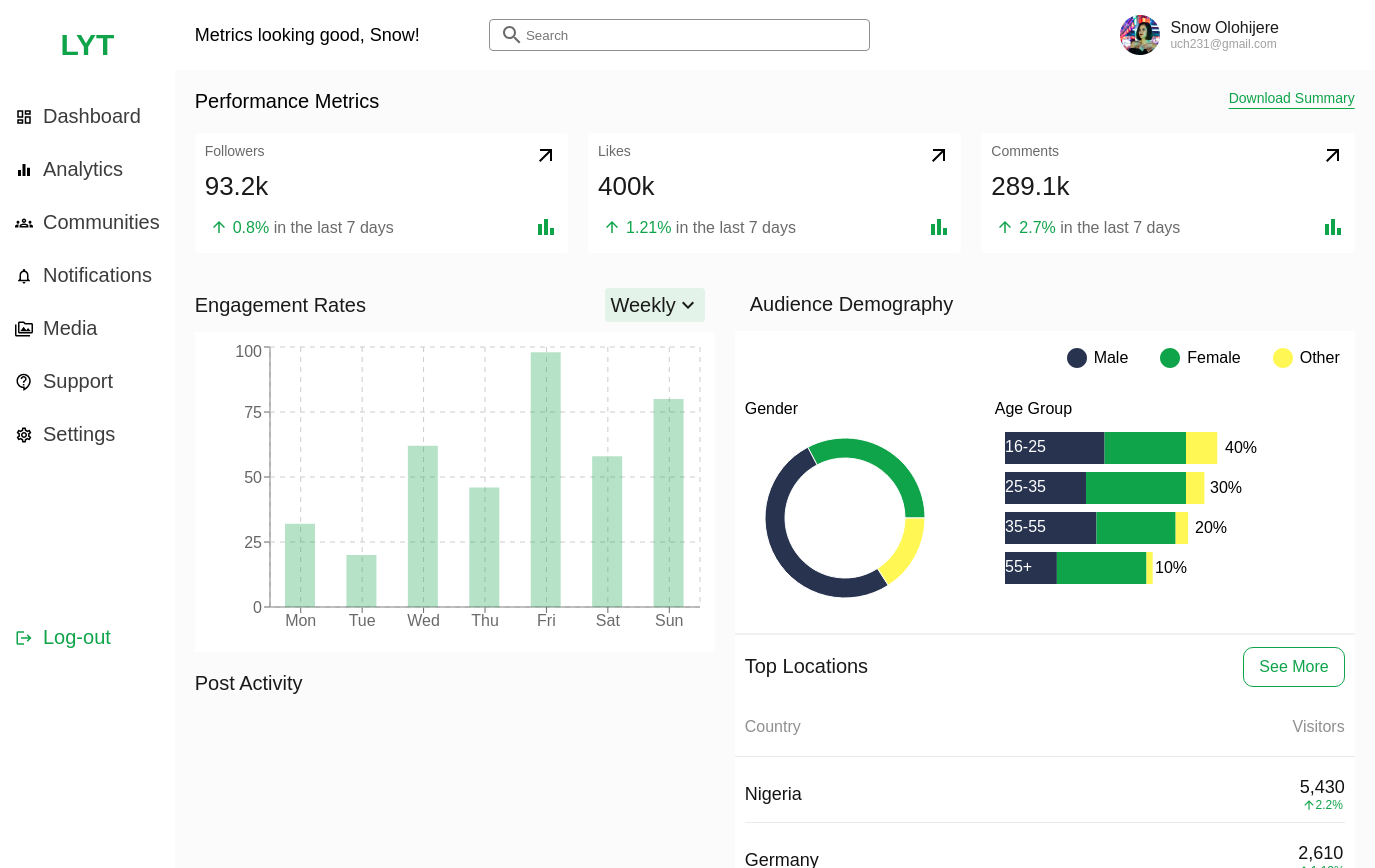
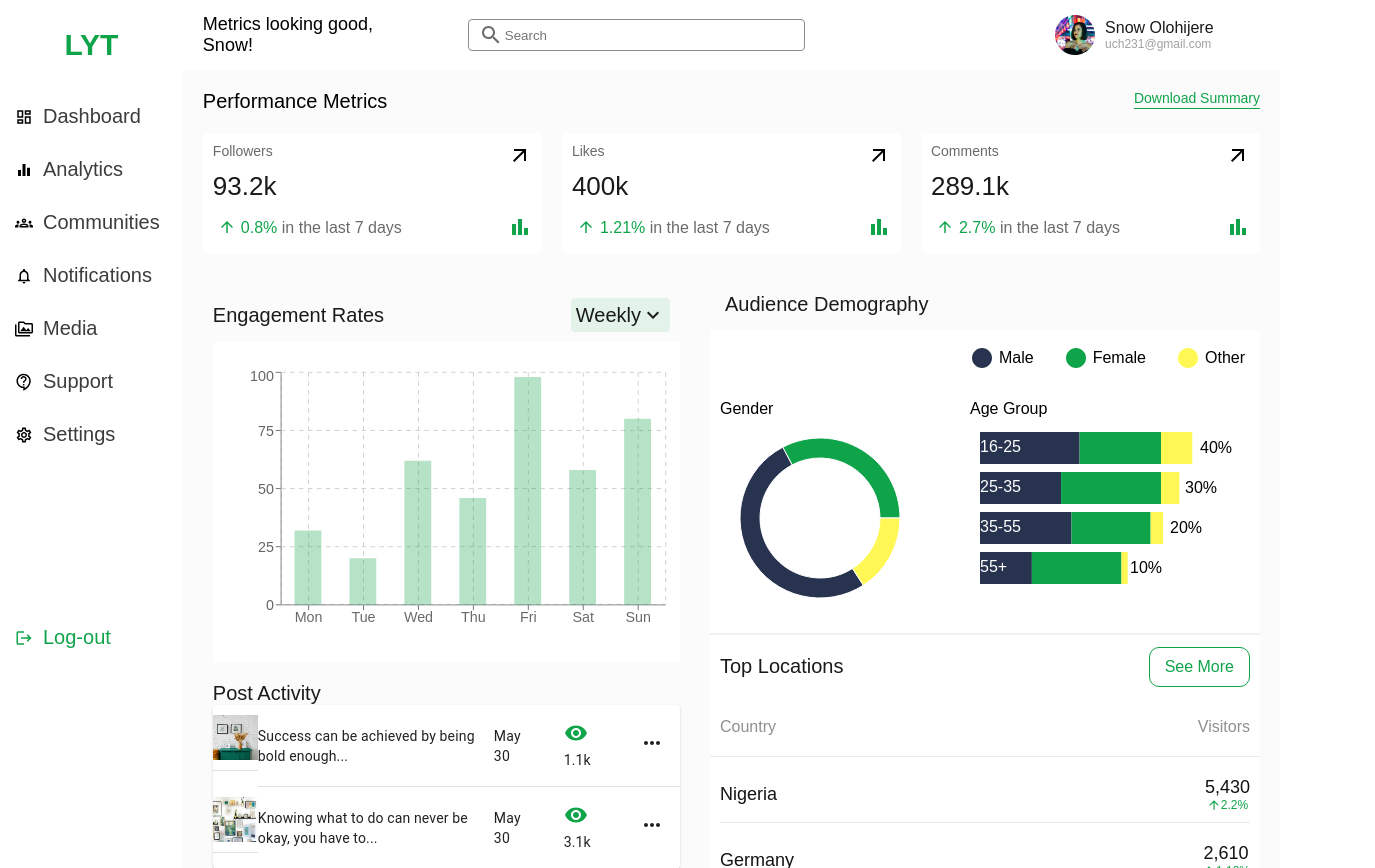
Before and after one commit to YoosufAathil/LYT-Dashboard, a React (Create React App) app: page / in a window 1280 px wide. Shown: the top 868 px of the page, 1375 px wide, since content can reach past the window. Built offline with nearby package versions, Linux system fonts and the light colour scheme; a web font is replaced by a local one.

Commit message:
Update HTML meta tags and styles in Barchart, DemoChart, PostActivity, and home.scss files

```diff
--- a/public/index.html
+++ b/public/index.html
@@ -2,6 +2,8 @@
 <html lang="en">
   <head>
     <meta charset="utf-8" />
+    <meta name="viewport" content="width=device-width, initial-scale=1" />
+
     <meta
       name="description"
       content="Web site created using create-react-app"
--- a/src/Components/Barchart/Barchart.scss
+++ b/src/Components/Barchart/Barchart.scss
@@ -1,5 +1,8 @@
 .barchart {
+    padding: 10px;
     flex: 1;
+    // max-width: 600px;
+    width: 450px;
 
     .top {
         display: flex;
--- a/src/Components/DemoChart/demochart.scss
+++ b/src/Components/DemoChart/demochart.scss
@@ -1,5 +1,6 @@
 .demochart {
     flex: 1;
+    width: 550px;
 
     .line {
         height: 0;
--- a/src/Components/Post/PostActivity.jsx
+++ b/src/Components/Post/PostActivity.jsx
@@ -1,37 +1,62 @@
 import "./postactivity.scss";
 import avatar1 from "../../Assets/img/avatar1.jpg";
-// import avatar2 from "../../Assets/img/avatar2.jpg";
-import eyeicon from "../../Assets/img/eyeicon.png";
-import spinner from "../../Assets/img/spinner.png";
+import avatar2 from "../../Assets/img/avatar2.jpg";
+import MoreHorizIcon from "@mui/icons-material/MoreHoriz";
+import RemoveRedEyeIcon from "@mui/icons-material/RemoveRedEye";
 
+import Table from "@mui/material/Table";
+import TableBody from "@mui/material/TableBody";
+import TableCell from "@mui/material/TableCell";
+import TableContainer from "@mui/material/TableContainer";
+import TableRow from "@mui/material/TableRow";
+import Paper from "@mui/material/Paper";
+
+const rows = [
+  {
+    image: avatar1,
+    desc: "Success can be achieved by being bold enough...",
+    Date: "May 30",
+    Number: "1.1k",
+  },
+  {
+    image: avatar2,
+    desc: "Knowing what to do can never be okay, you have to...",
+    Date: "May 30",
+    Number: "3.1k",
+  },
+  // ...
+];
 const PostActivity = () => {
   return (
     <div className="postactivity">
       <div className="heading">
         <span> Post Activity</span>
       </div>
-      <div className="content">
-        {/* <table>
-          <tbody>
-            <tr>
-              <td className="1st">
-                <img src={avatar1} alt="" className="profile" />
-              </td>
-              <td className="2nd">
-                Success can be achieved by being bold enough...
-              </td>
-              <td className="3rd">May 30</td>
-              <td>
-                <img src={eyeicon} alt="" className="icon" />
-              </td>
-              <td className="4th">1.1k</td>
-              <td className="5th">
-                <img src={spinner} alt="" className="icon" />
-              </td>
-            </tr>
-          </tbody>
-        </table> */}
-      </div>
+      <TableContainer className="content" component={Paper}>
+        <Table sx={{ maxWidth: 500 }} aria-label="simple table">
+          <TableBody>
+            {rows.map((row) => (
+              <TableRow key={row.name}>
+                <TableCell component="th" scope="row">
+                  <img src={row.image} alt={row.desc} width={45} height={45} />
+                </TableCell>
+                <TableCell className="desc" width={220}>
+                  {row.desc}
+                </TableCell>
+                <TableCell className="date">{row.Date}</TableCell>
+                <TableCell className="eyetext">
+                  <RemoveRedEyeIcon className="icon" />
+                  {row.Number}
+                </TableCell>
+                <TableCell className="more">
+                  {" "}
+                  <MoreHorizIcon />{" "}
+                </TableCell>
+              </TableRow>
+            ))}
+          </TableBody>
+        </Table>
+      </TableContainer>
     </div>
   );
 };
--- a/src/Components/Post/postactivity.scss
+++ b/src/Components/Post/postactivity.scss
@@ -7,28 +7,35 @@
     }
 
     .content {
-        width: 100%;
-        margin: 20px 0;
-        background-color: white;
 
-        table {
-            width: 100%;
-            border-spacing: 5px;
+        th {
+            padding: 10px 0;
+            display: flex;
+            justify-content: center;
+        }
 
-            td {
-                padding: 10px 0;
-            }
+        .desc {
+            margin: 0;
+            padding: 0;
+        }
+
+        .eyetext {
+            align-items: center;
+        }
+
+
+        .date {
+            align-items: center;
+        }
+
+        .icon {
+            color: #0FA44A;
+            padding-right: 5px;
 
         }
 
-        .profile {
-            width: 45px;
-            height: 45px;
-            border-radius: 5px;
-        }
-
-        .icon {
-            width: 35px;
+        .more {
+            cursor: pointer;
         }
     }
 }
--- a/src/pages/home.scss
+++ b/src/pages/home.scss
@@ -1,9 +1,12 @@
 .home {
     display: flex;
     margin: 0;
+    width: 100%;
+    overflow-x: hidden;
 
     .homeContainer {
-        background-color: #FBFBFB;
+        background-color: #fbfbfb;
+        width: 100%;
         flex: 6;
 
         .widget-title {
```
